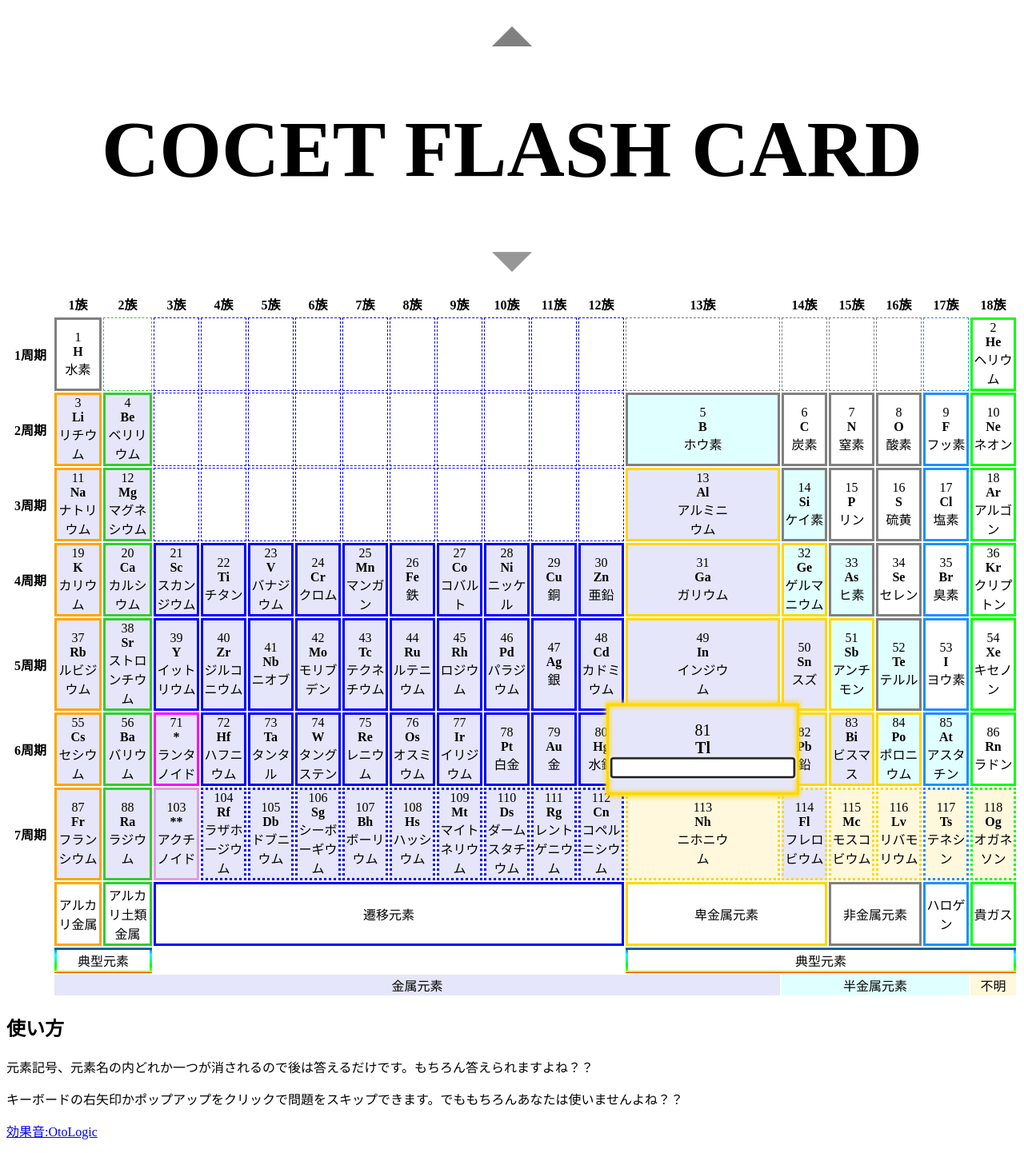
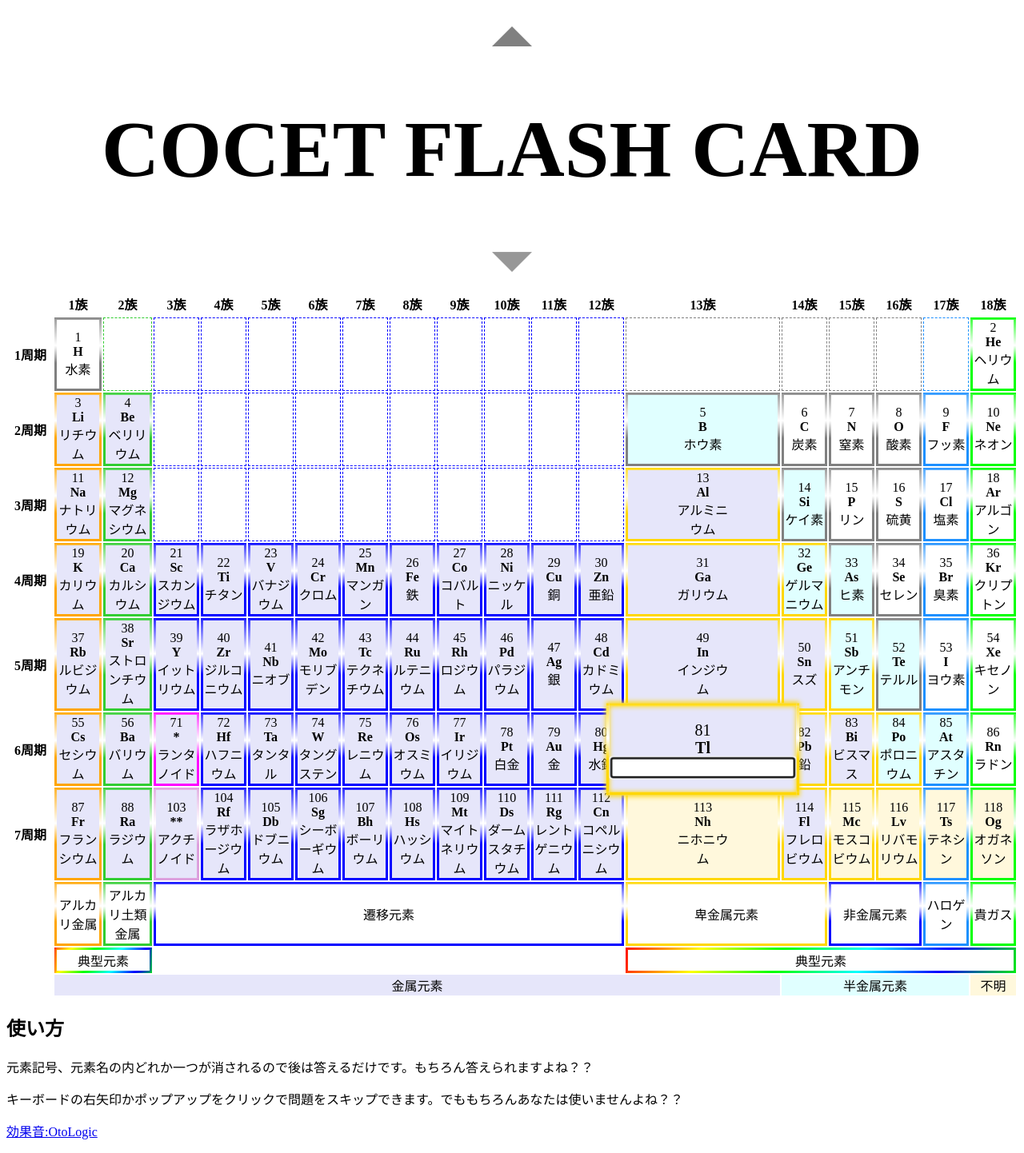
Before and after one commit to 6666dustry/cocet-flashcard, a SvelteKit app: page /elementsymbol in a window 1280 px wide. Shown: the top 1442 px of the page at 80% size. Built offline with nearby package versions, Linux system fonts and the light colour scheme; a web font is replaced by a local one.

Commit message:
shining.

```diff
--- a/src/routes/elementsymbol/+page.svelte
+++ b/src/routes/elementsymbol/+page.svelte
@@ -105,6 +105,11 @@
 </div>
 
 <style lang="scss">
+	@property --deg {
+		syntax: '<angle>'; /* <- defined as type number for the transition to work */
+		initial-value: 0deg;
+		inherits: false;
+	}
 	table {
 		margin: auto;
 		table-layout: fixed;
@@ -146,11 +151,6 @@
 		background: none;
 		border-color: white;
 	}
-	@property --deg {
-		syntax: '<angle>'; /* <- defined as type number for the transition to work */
-		initial-value: 0deg;
-		inherits: false;
-	}
 	@keyframes move {
 		from {
 			--deg: 0deg;
@@ -168,6 +168,17 @@
 				hsl(180deg, 100%, 50%),
 				hsl(240deg, 100%, 50%),
 				hsl(3000deg, 100%, 50%)
+			)
+			10;
+		animation: move 1.5s linear 0;
+		animation-iteration-count: infinite;
+	}
+	tbody td {
+		border-image: linear-gradient(
+				var(--deg),
+				var(--shadow-color) 40%,
+				white 60%,
+				var(--shadow-color)
 			)
 			10;
 		animation: move 1s linear 0;
```
